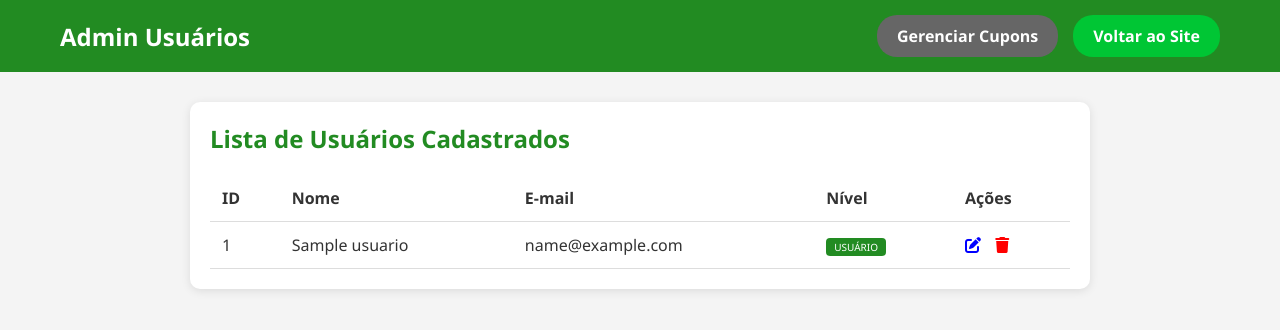
After one commit to OtavioDayrots/Cupons_Turismo, a PHP site: the page made by app/Views/admin_usuarios_lista.php in a window 1280 px wide. The commit adds this page. Shown: the top 330 px of the page. Run offline with PHP 8.4, Linux system fonts and the light colour scheme; tables that the repository leaves empty hold one stand-in row (values such as "Sample post"); the template is opened without the code that fills it: most values are stand-ins (such as "Sample title", 1, 10 or a date in 2020); some libraries are stand-ins or nearby versions.

Commit message:
criando o crud do usuario

```diff
--- a/app/Views/admin_painel.php
+++ b/app/Views/admin_painel.php
@@ -19,6 +19,11 @@
     <header>
         <div class="header-container">
             <div class="logo">Admin CupomTur</div>
+            <div style="margin-top: 10px;">
+                <a href="index.php?page=admin-users" class="account-btn" style="background: #2c3e50; color: white;">
+                    <i class="fas fa-users"></i> Gerenciar Usuários
+                </a>
+            </div>
             <div class="user-actions">
                 <a href="index.php?page=home" class="account-btn"><i class="fas fa-home"></i> Voltar ao Site</a>
             </div>
--- /dev/null
+++ b/app/Views/admin_usuarios_lista.php
@@ -0,0 +1,69 @@
+<!DOCTYPE html>
+<html lang="pt-BR">
+<head>
+    <meta charset="UTF-8">
+    <title>Gerenciar Usuários</title>
+    <link rel="stylesheet" href="<?= BASE_URL ?>css/style.css">
+    <link rel="stylesheet" href="https://cdnjs.cloudflare.com/ajax/libs/font-awesome/6.0.0/css/all.min.css">
+    <style>
+        .admin-container { max-width: 900px; margin: 30px auto; padding: 20px; background: white; border-radius: 10px; box-shadow: 0 2px 10px rgba(0,0,0,0.1); }
+        .admin-table { width: 100%; border-collapse: collapse; margin-top: 20px; }
+        .admin-table th, .admin-table td { padding: 12px; border-bottom: 1px solid #ddd; text-align: left; }
+        .badge-admin { background: #333; color: white; padding: 2px 8px; border-radius: 4px; font-size: 10px; }
+        .badge-user { background: #228B22; color: white; padding: 2px 8px; border-radius: 4px; font-size: 10px; }
+    </style>
+</head>
+<body>
+
+    <header>
+        <div class="header-container">
+            <div class="logo">Admin Usuários</div>
+            <div class="user-actions">
+                <a href="index.php?page=admin" class="account-btn" style="background:#666;">Gerenciar Cupons</a>
+                <a href="index.php?page=home" class="account-btn">Voltar ao Site</a>
+            </div>
+        </div>
+    </header>
+
+    <div class="admin-container">
+        <h2 style="color: #228B22;">Lista de Usuários Cadastrados</h2>
+
+        <table class="admin-table">
+            <thead>
+                <tr>
+                    <th>ID</th>
+                    <th>Nome</th>
+                    <th>E-mail</th>
+                    <th>Nível</th>
+                    <th>Ações</th>
+                </tr>
+            </thead>
+            <tbody>
+                <?php foreach ($usuarios as $u): ?>
+                <tr>
+                    <td><?= $u->id ?></td>
+                    <td><?= $u->nome ?></td>
+                    <td><?= $u->email ?></td>
+                    <td>
+                        <?php if($u->nivel == 'admin'): ?>
+                            <span class="badge-admin">ADMIN</span>
+                        <?php else: ?>
+                            <span class="badge-user">USUÁRIO</span>
+                        <?php endif; ?>
+                    </td>
+                    <td>
+                        <a href="index.php?page=admin-user-edit&id=<?= $u->id ?>" style="color: blue; margin-right: 10px;"><i class="fas fa-edit"></i></a>
+
+                        <a href="index.php?page=admin-user-delete&id=<?= $u->id ?>"
+                           style="color: red;"
+                           onclick="return confirm('Tem certeza? Isso não pode ser desfeito.')">
+                           <i class="fas fa-trash"></i>
+                        </a>
+                    </td>
+                </tr>
+                <?php endforeach; ?>
+            </tbody>
+        </table>
+    </div>
+</body>
+</html>
```
Also changed, not shown: app/Controllers/AdminController.php (+47 -0 lines), app/Models/Usuario.php (+38 -0 lines), app/Views/admin_usuarios_editar.php (added, +43 -0 lines), public/index.php (+21 -0 lines).
